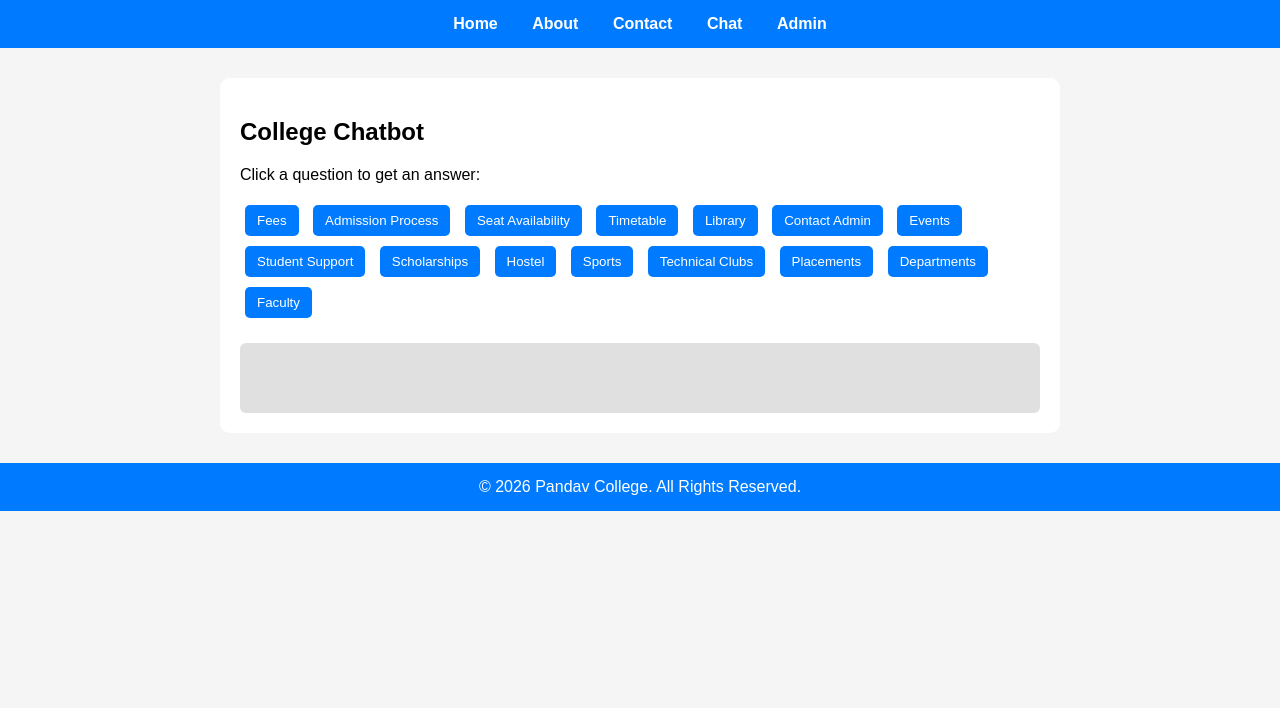
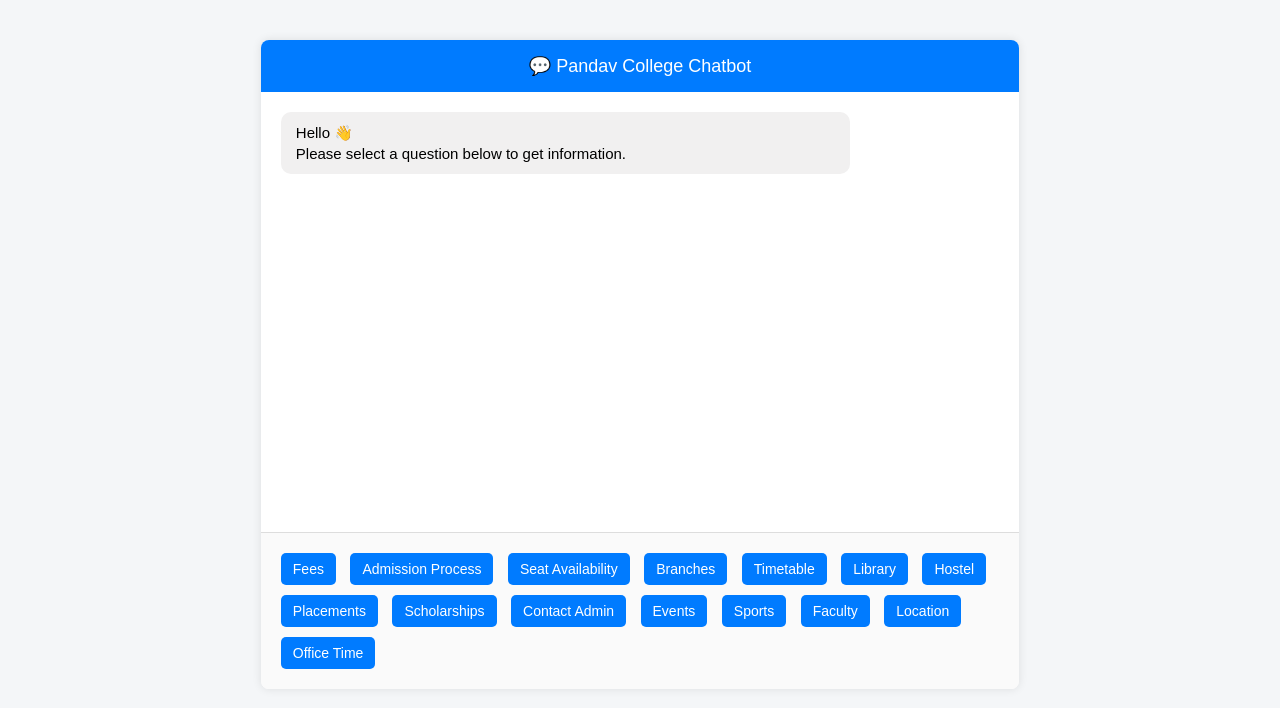
Before and after one commit to badalthakur0712-dev/FlaskProject, a Flask app: page /chat in a window 1280 px wide. Shown: the top 708 px of the page. Run offline with Flask 3, Linux system fonts and the light colour scheme.

Commit message:
Update: Added chatbot, home/about/contact pages, admin panel

```diff
--- a/app.py
+++ b/app.py
@@ -1,76 +1,62 @@
 from flask import Flask, render_template, request, redirect, session, jsonify
-import sqlite3
-import os
+import sqlite3, os
 
 app = Flask(__name__)
-app.secret_key = "your_secret_key_here"
+app.secret_key = "pandav_secret_key"
 
-DB_NAME = "college.db"
+DB = "college.db"
 
-# Initialize DB
+# ================= DATABASE =================
 def init_db():
-    if os.path.exists(DB_NAME):
-        try:
-            conn = sqlite3.connect(DB_NAME)
-            conn.execute("SELECT name FROM sqlite_master WHERE type='table';")
-            conn.close()
-        except sqlite3.DatabaseError:
-            os.remove(DB_NAME)
-    conn = sqlite3.connect(DB_NAME)
+    conn = sqlite3.connect(DB)
     c = conn.cursor()
+
     c.execute("""
-        CREATE TABLE IF NOT EXISTS contacts (
-            id INTEGER PRIMARY KEY AUTOINCREMENT,
-            name TEXT,
-            email TEXT,
-            message TEXT
-        )
+    CREATE TABLE IF NOT EXISTS contacts(
+        id INTEGER PRIMARY KEY AUTOINCREMENT,
+        name TEXT,
+        email TEXT,
+        message TEXT
+    )
     """)
+
     c.execute("""
-        CREATE TABLE IF NOT EXISTS chat_history (
-            id INTEGER PRIMARY KEY AUTOINCREMENT,
-            question TEXT,
-            answer TEXT
-        )
+    CREATE TABLE IF NOT EXISTS chat_history(
+        id INTEGER PRIMARY KEY AUTOINCREMENT,
+        question TEXT,
+        answer TEXT
+    )
     """)
+
     conn.commit()
     conn.close()
 
 init_db()
 
-# FAQ answers
-faq_answers = {
-    "Fees": "College fees range from ₹40,000 to ₹80,000 per year depending on the course.",
-    "Admission Process": """Step 1: Visit Pandav College campus or website.
-Step 2: Fill admission form online/offline.
-Step 3: Pay fees (₹40,000-₹80,000 depending on course).
-Step 4: Submit documents (ID, mark sheets, photos).
-Step 5: Admission confirmed after verification.""",
-    "Seat Availability": """Seats per branch:
-- Computer Science: 120
-- Mechanical: 100
-- Civil: 80
-- Electrical: 90
-- Management: 60""",
-    "Timetable": "Class timetable is available under 'Timetable' section.",
-    "Library": "Library open 9 AM - 6 PM. Student ID required.",
-    "Contact Admin": "Email: admin@pandavcollege.com | Phone: 123-456-7890",
-    "Events": "Upcoming events updated monthly.",
-    "Student Support": "Support via support@college.com or 987-654-3210",
-    "Scholarships": "Merit & need-based scholarships available online.",
-    "Hostel": "Hostel available for outstation students.",
-    "Sports": "Sports and extracurricular activities available.",
-    "Technical Clubs": "Coding, robotics, AI clubs active.",
-    "Placements": "Placement support for final year students.",
-    "Departments": "Departments: Engineering, Management, Science.",
-    "Faculty": "Faculty details under 'Faculty Info'."
-}
-
-# Admin credentials
+# ================= ADMIN =================
 ADMIN_USERNAME = "admin"
 ADMIN_PASSWORD = "admin123"
 
-# ROUTES
+# ================= CHATBOT DATA =================
+faq_answers = {
+    "Fees": "Fees range between ₹40,000 to ₹80,000 depending on branch.",
+    "Admission Process": "Visit college → Fill admission form → Pay fees → Admission confirmed.",
+    "Seat Availability": "Seats vary by branch (60–120 seats).",
+    "Branches": "CSE, IT, Mechanical, Civil, Electrical.",
+    "Timetable": "Timetable available at college notice board & website.",
+    "Library": "Library open 9 AM – 6 PM.",
+    "Hostel": "Hostel available for boys and girls.",
+    "Placements": "Placement assistance provided in final year.",
+    "Scholarships": "Government & merit scholarships available.",
+    "Contact Admin": "Email: admin@pandavcollege.com",
+    "Events": "Technical & cultural events conducted yearly.",
+    "Sports": "Indoor & outdoor sports facilities.",
+    "Faculty": "Experienced and qualified faculty members.",
+    "Location": "Pandav College, India",
+    "Office Time": "9 AM to 5 PM (Mon–Fri)"
+}
+
+# ================= ROUTES =================
 @app.route("/")
 def home():
     return render_template("home.html")
@@ -81,63 +67,68 @@ def about():
 
 @app.route("/contact", methods=["GET", "POST"])
 def contact():
-    message = ""
+    msg = ""
     if request.method == "POST":
-        name = request.form.get("name")
-        email = request.form.get("email")
-        msg = request.form.get("message")
-        if not name or not email or not msg:
-            message = "Please fill all fields!"
-        else:
-            conn = sqlite3.connect(DB_NAME)
-            c = conn.cursor()
-            c.execute("INSERT INTO contacts (name, email, message) VALUES (?, ?, ?)",
-                      (name, email, msg))
-            conn.commit()
-            conn.close()
-            message = "Thank you! Your message has been sent."
-    return render_template("contact.html", message=message)
+        name = request.form["name"]
+        email = request.form["email"]
+        message = request.form["message"]
+
+        conn = sqlite3.connect(DB)
+        c = conn.cursor()
+        c.execute("INSERT INTO contacts(name,email,message) VALUES (?,?,?)",
+                  (name, email, message))
+        conn.commit()
+        conn.close()
+
+        msg = "Message sent successfully!"
+
+    return render_template("contact.html", msg=msg)
 
 @app.route("/chat")
 def chat():
-    return render_template("chat.html", faq_answers=faq_answers)
+    return render_template("chat.html", faq=faq_answers)
 
 @app.route("/get-answer", methods=["POST"])
 def get_answer():
-    topic = request.form.get("topic")
-    answer = faq_answers.get(topic, "Sorry, I don't have info on that.")
-    # Save to DB
-    conn = sqlite3.connect(DB_NAME)
+    q = request.form["question"]
+    a = faq_answers.get(q, "Please contact admin for this information.")
+
+    conn = sqlite3.connect(DB)
     c = conn.cursor()
-    c.execute("INSERT INTO chat_history (question, answer) VALUES (?, ?)", (topic, answer))
+    c.execute("INSERT INTO chat_history(question,answer) VALUES (?,?)", (q, a))
     conn.commit()
     conn.close()
-    return jsonify({"answer": answer})
 
+    return jsonify({"answer": a})
+
+# ================= ADMIN LOGIN =================
 @app.route("/admin-login", methods=["GET", "POST"])
 def admin_login():
     error = ""
     if request.method == "POST":
-        username = request.form.get("username")
-        password = request.form.get("password")
-        if username == ADMIN_USERNAME and password == ADMIN_PASSWORD:
-            session["admin"] = username
+        if request.form["username"] == ADMIN_USERNAME and request.form["password"] == ADMIN_PASSWORD:
+            session["admin"] = True
             return redirect("/admin-panel")
         else:
-            error = "Invalid username or password!"
+            error = "Invalid username or password"
     return render_template("admin_login.html", error=error)
 
 @app.route("/admin-panel")
 def admin_panel():
     if "admin" not in session:
         return redirect("/admin-login")
-    conn = sqlite3.connect(DB_NAME)
+
+    conn = sqlite3.connect(DB)
     c = conn.cursor()
+
     c.execute("SELECT * FROM contacts ORDER BY id DESC")
     contacts = c.fetchall()
+
     c.execute("SELECT * FROM chat_history ORDER BY id DESC")
     chats = c.fetchall()
+
     conn.close()
+
     return render_template("admin_panel.html", contacts=contacts, chats=chats)
 
 @app.route("/logout")
@@ -145,7 +136,7 @@ def logout():
     session.pop("admin", None)
     return redirect("/admin-login")
 
-# Render-ready port binding
+# ================= RENDER PORT FIX =================
 if __name__ == "__main__":
     port = int(os.environ.get("PORT", 5000))
     app.run(host="0.0.0.0", port=port)
--- a/templates/chat.html
+++ b/templates/chat.html
@@ -1,56 +1,117 @@
 <!DOCTYPE html>
-<html lang="en">
+<html>
 <head>
-<meta charset="UTF-8">
-<meta name="viewport" content="width=device-width, initial-scale=1.0">
-<title>Chatbot</title>
-<style>
-body { font-family: Arial; background:#f5f5f5; margin:0; }
-header, footer { background:#007bff; color:#fff; padding:15px; text-align:center; }
-nav a { margin:0 15px; color:#fff; text-decoration:none; font-weight:bold; }
-.content { max-width:800px; margin:30px auto; background:#fff; padding:20px; border-radius:10px; }
-button { padding:8px 12px; margin:5px; border:none; border-radius:5px; background:#007bff; color:#fff; cursor:pointer;}
-button:hover{background:#0056b3;}
-#answer { margin-top:20px; padding:10px; background:#e0e0e0; border-radius:6px; min-height:50px;}
-</style>
+    <title>Pandav College Chatbot</title>
+    <style>
+        body{
+            font-family: Arial, sans-serif;
+            background:#f4f6f8;
+        }
+        .chat-container{
+            width:60%;
+            margin:40px auto;
+            background:white;
+            border-radius:8px;
+            box-shadow:0 0 10px rgba(0,0,0,0.1);
+            overflow:hidden;
+        }
+        .chat-header{
+            background:#007bff;
+            color:white;
+            padding:15px;
+            text-align:center;
+            font-size:18px;
+        }
+        .chat-body{
+            padding:20px;
+            height:400px;
+            overflow-y:auto;
+        }
+        .msg{
+            margin-bottom:15px;
+            max-width:75%;
+            padding:10px 15px;
+            border-radius:10px;
+            font-size:15px;
+            line-height:1.4;
+        }
+        .user{
+            background:#dcf8c6;
+            margin-left:auto;
+            text-align:right;
+        }
+        .bot{
+            background:#f1f0f0;
+            margin-right:auto;
+        }
+        .options{
+            padding:15px;
+            border-top:1px solid #ddd;
+            background:#fafafa;
+        }
+        .options button{
+            margin:5px;
+            padding:8px 12px;
+            border:none;
+            border-radius:5px;
+            background:#007bff;
+            color:white;
+            cursor:pointer;
+            font-size:14px;
+        }
+        .options button:hover{
+            background:#0056b3;
+        }
+    </style>
+</head>
+<body>
+
+<div class="chat-container">
+    <div class="chat-header">
+        💬 Pandav College Chatbot
+    </div>
+
+    <div class="chat-body" id="chatBody">
+        <div class="msg bot">
+            Hello 👋<br>
+            Please select a question below to get information.
+        </div>
+    </div>
+
+    <div class="options">
+        {% for q in faq.keys() %}
+            <button onclick="sendQuestion('{{ q }}')">{{ q }}</button>
+        {% endfor %}
+    </div>
+</div>
+
 <script>
-function askQuestion(topic){
-    fetch("/get-answer", {
+function sendQuestion(question){
+    let chat = document.getElementById("chatBody");
+
+    // User message
+    let userMsg = document.createElement("div");
+    userMsg.className = "msg user";
+    userMsg.innerText = question;
+    chat.appendChild(userMsg);
+
+    fetch("/get-answer",{
         method:"POST",
-        headers: {'Content-Type':'application/x-www-form-urlencoded'},
-        body: "topic="+encodeURIComponent(topic)
+        headers:{
+            "Content-Type":"application/x-www-form-urlencoded"
+        },
+        body:"question=" + encodeURIComponent(question)
     })
-    .then(res=>res.json())
-    .then(data=>{
-        document.getElementById("answer").innerText = data.answer;
+    .then(res => res.json())
+    .then(data => {
+        let botMsg = document.createElement("div");
+        botMsg.className = "msg bot";
+        botMsg.innerText = data.answer;
+        chat.appendChild(botMsg);
+        chat.scrollTop = chat.scrollHeight;
     });
 }
 </script>
-</head>
-<body>
-<header>
-<nav>
-    <a href="/">Home</a>
-    <a href="/about">About</a>
-    <a href="/contact">Contact</a>
-    <a href="/chat">Chat</a>
-    <a href="/admin-login">Admin</a>
-</nav>
-</header>
 
-<div class="content">
-<h2>College Chatbot</h2>
-<p>Click a question to get an answer:</p>
-<div>
-{% for q in faq_answers %}
-<button onclick="askQuestion('{{ q }}')">{{ q }}</button>
-{% endfor %}
-</div>
-<div id="answer"></div>
-</div>
-
-<footer>
-&copy; 2026 Pandav College. All Rights Reserved.
-</footer>
 </body>
 </html>
```
Also changed, not shown: templates/about.html (+62 -25 lines), templates/admin.html (+16 -43 lines), templates/admin_login.html (+76 -15 lines), templates/contact.html (+34 -32 lines).
